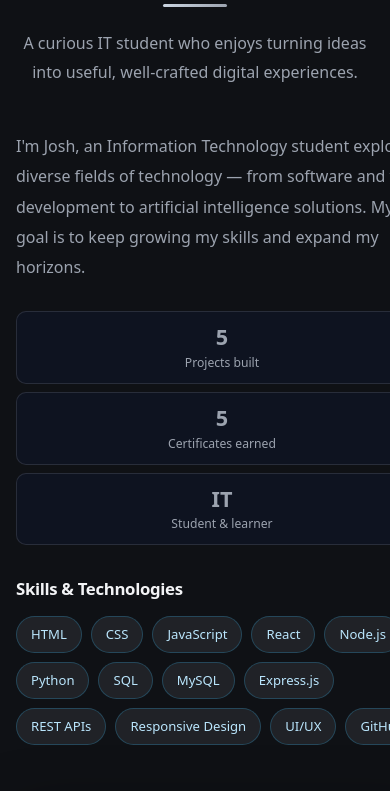
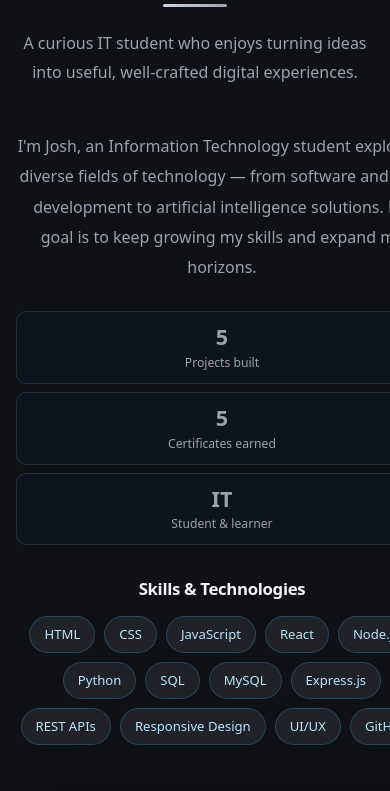
Before and after one commit to Joswa451/portfolio, a React (Vite) app: page / in a window 390 px wide. Shown: the part 1180-1971 px from the top of the page. Built offline with nearby package versions, Linux system fonts and the light colour scheme.

Commit message:
Center content on mobile view

```diff
--- a/src/index.css
+++ b/src/index.css
@@ -1551,6 +1551,38 @@ a.contact-item:hover {
     font-size: 1.35rem;
   }
 
+  .about-text,
+  .contact-info,
+  .project-content,
+  .certificate-content {
+    text-align: center;
+  }
+
+  .about-text > p,
+  .contact-info > p {
+    margin-inline: auto;
+  }
+
+  .skills-grid,
+  .project-tech,
+  .project-links,
+  .social-links {
+    justify-content: center;
+  }
+
+  .contact-details {
+    justify-items: center;
+  }
+
+  .contact-item {
+    justify-content: center;
+  }
+
+  .project-links .text-link,
+  .certificate-content .text-link {
+    margin-inline: auto;
+  }
+
   .projects-grid,
   .certificates-grid {
     grid-template-columns: minmax(0, 1fr);
@@ -1561,6 +1593,8 @@ a.contact-item:hover {
   }
 
   .contact-form {
+    width: 100%;
+    margin-inline: auto;
     padding: 22px;
   }
 
```
